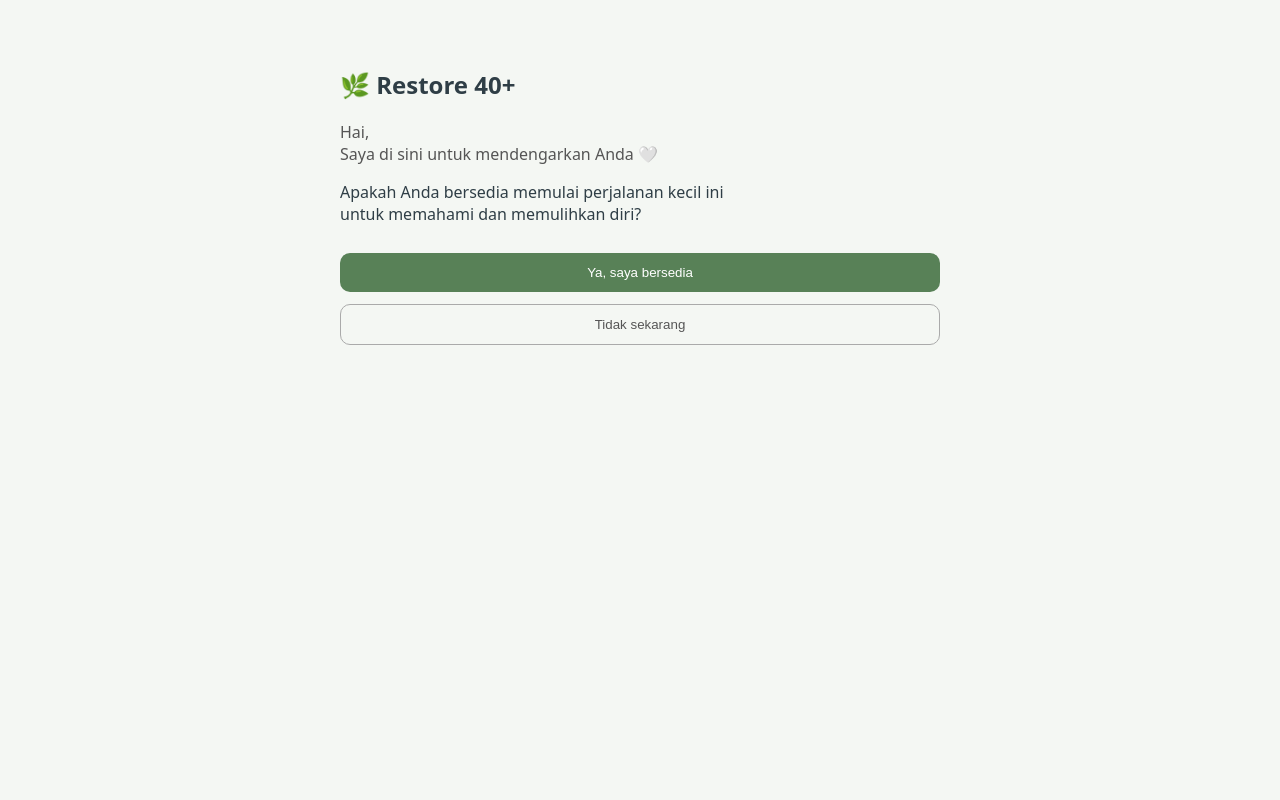
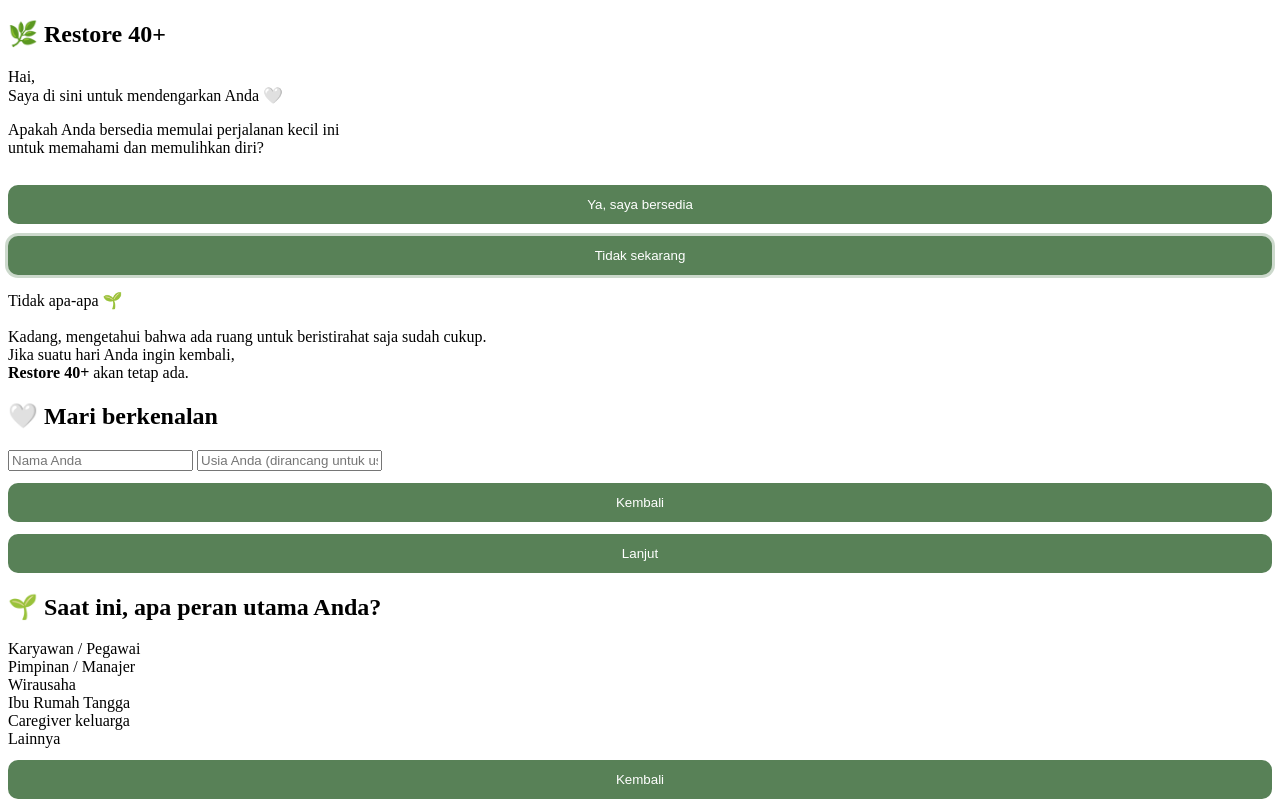
Before and after one commit to barline20/Restore40, a plain HTML site: page index.html in a window 1280 px wide. Both pictures are taken after a click on the button "Tidak sekarang". Shown: the top 800 px of the page. Drawn offline with Linux system fonts and the light colour scheme.

Commit message:
Update style.css

```diff
--- a/style.css
+++ b/style.css
@@ -1,20 +1,3 @@
-body {
-  font-family: system-ui, sans-serif;
-  background: #f4f7f3;
-  color: #2f3e46;
-}
-
-.screen {
-  display: none;
-  max-width: 600px;
-  margin: auto;
-  padding: 40px 20px;
-}
-
-.screen.active {
-  display: block;
-}
-
 button {
   background: #588157;
   color: white;
@@ -23,29 +6,30 @@ button {
   border-radius: 10px;
   width: 100%;
   margin-top: 12px;
+  cursor: pointer;
+
+  /* animasi halus */
+  transition:
+    background-color 0.2s ease,
+    transform 0.15s ease,
+    box-shadow 0.15s ease;
 }
 
-button.secondary {
-  background: transparent;
-  border: 1px solid #aaa;
-  color: #555;
+/* saat hover (mouse di atas) */
+button:hover {
+  background: #4a6f4a;
+  box-shadow: 0 4px 10px rgba(0,0,0,0.08);
 }
 
-.option, .day, .question-card, .answer-btn, .package {
-  border: 1px solid #cbd5c0;
-  border-radius: 12px;
-  padding: 12px;
-  margin: 8px 0;
+/* saat ditekan */
+button:active {
+  background: #3f5f3f; /* hijau lebih gelap */
+  transform: scale(0.97); /* efek ditekan */
+  box-shadow: 0 2px 4px rgba(0,0,0,0.15) inset;
 }
 
-.option.active, .answer-btn.active, .day.active {
-  background: #e9f5ec;
+/* fokus keyboard / accessibility */
+button:focus {
+  outline: none;
+  box-shadow: 0 0 0 3px rgba(88,129,87,0.3);
 }
-
-.day.locked {
-  opacity: 0.4;
-}
-
-.soft {
-  color: #555;
-}
```
